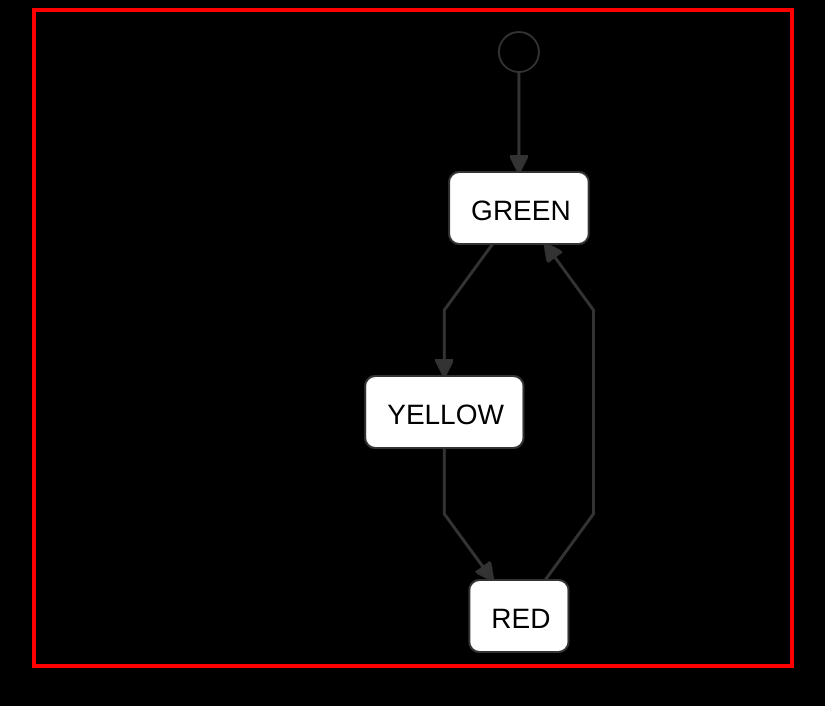
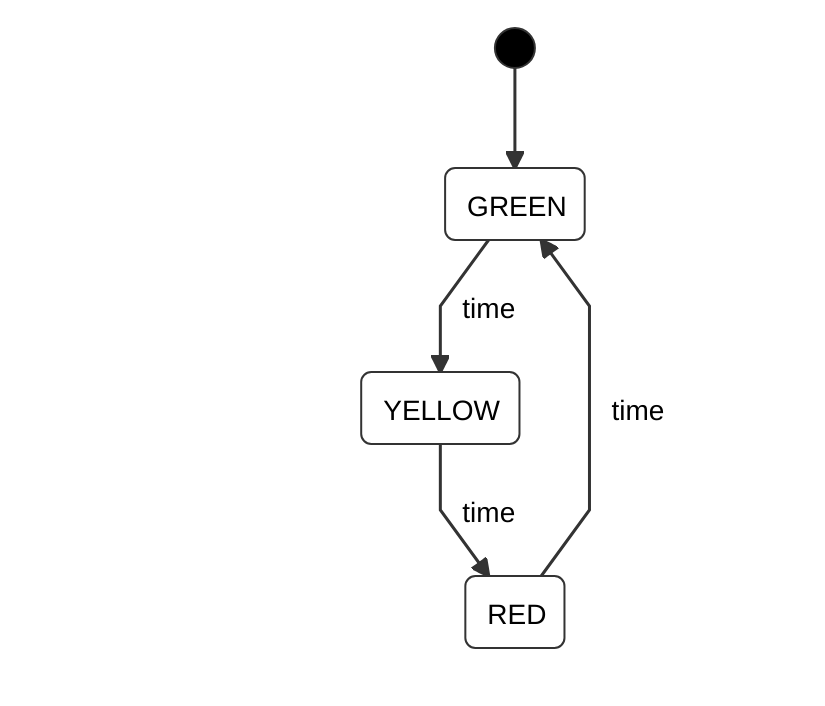
Before and after one commit to diegoperezm/simple-machine-config-xstate, a website: page examples/browser/trafficlights/index.html in a window 1280 px wide. Shown: the whole page, without its empty margins (96-921 px from the left). Drawn offline with Linux system fonts and the light colour scheme.

Commit message:
Remove style (rules)

```diff
--- a/examples/browser/trafficlights/css/style.css
+++ b/examples/browser/trafficlights/css/style.css
@@ -7,8 +7,7 @@ html {
 
 body {
    font: 300 14px 'Helvetica Neue', Helvetica;
-	 background-color: #000;
- }
+}
 
 .container {
 		margin:     0 auto;
@@ -27,7 +26,6 @@ body {
 
 .graph {
 		grid-column: 1/10;
-		border: 4px solid red ;
     max-width:   95%;
 	  min-height:  100%;
 }
```
